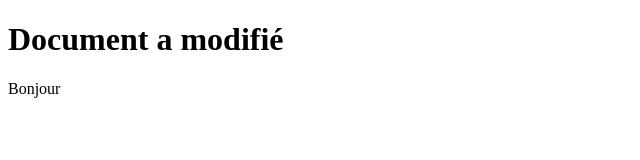
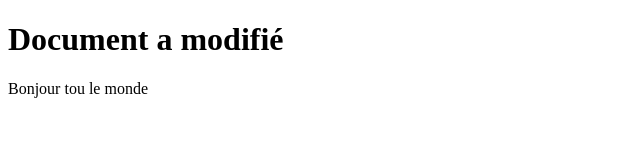
Before and after one commit to lotfy35500/git, a plain HTML site: page index.html in a window 1280 px wide. Shown: the full height of the page, 0-640 px from the left. Drawn offline with Linux system fonts and the light colour scheme.

Commit message:
modifier p

```diff
--- a/index.html
+++ b/index.html
@@ -8,6 +8,7 @@
 </head>
 <body>
   <h1>Document a modifié</h1>
-  <p>Bonjour  </p>
+  <p>Bonjour tou le monde  </p>
+
 </body>
 </html>
```
